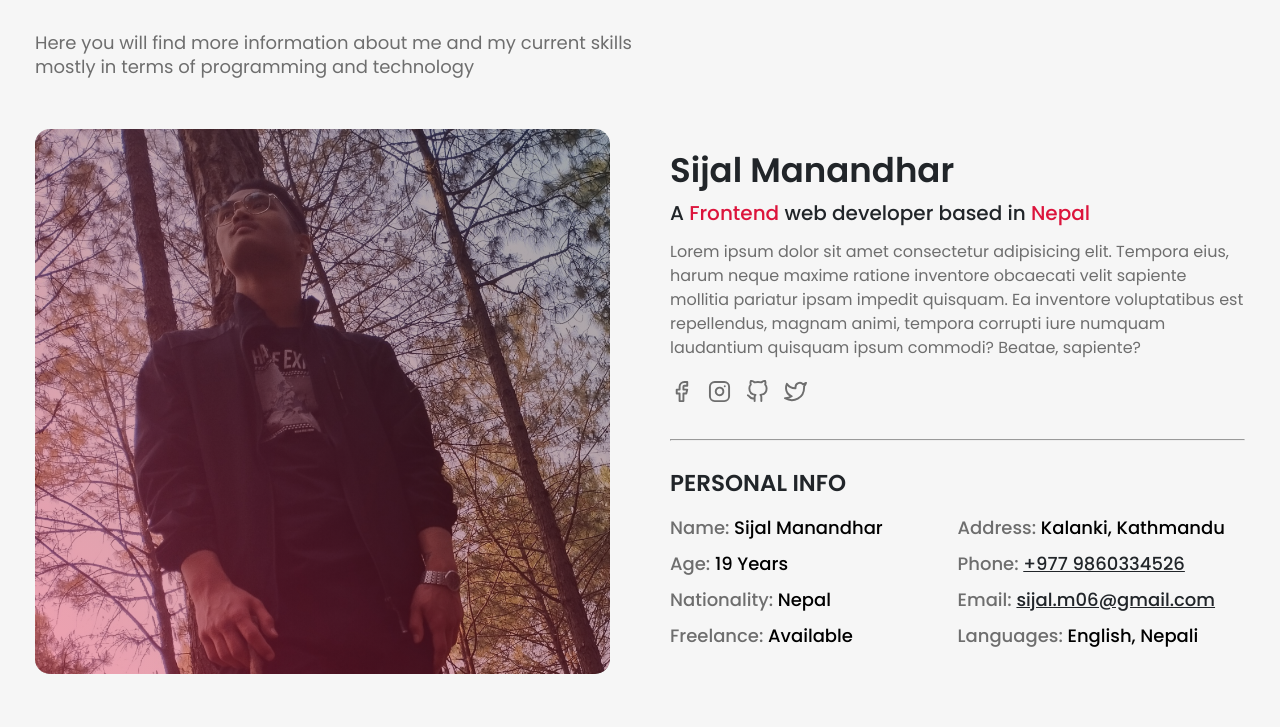
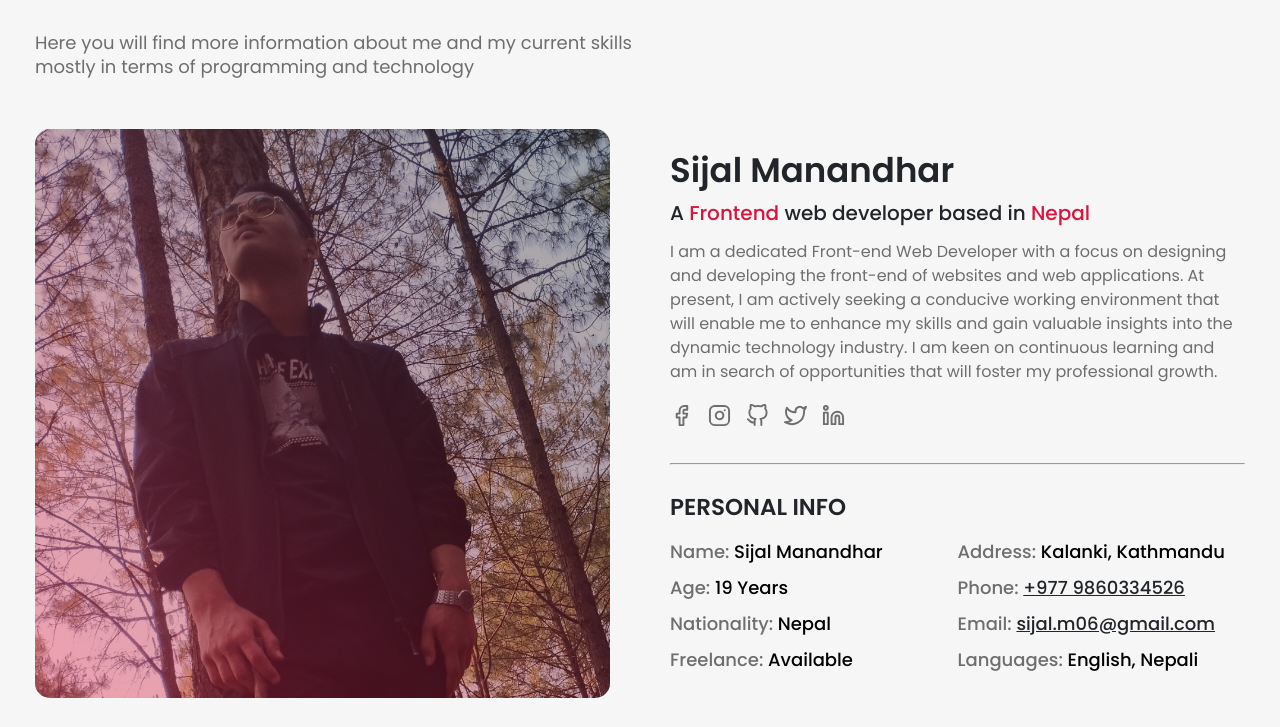
Before and after one commit to sam4web/personal-portfolio, a React (Vite) app: page / in a window 1280 px wide. Shown: the part 968-1695 px from the top of the page. Built offline with nearby package versions, Linux system fonts and the light colour scheme.

Commit message:
updated social links and added description in about section

```diff
--- a/src/components/About.jsx
+++ b/src/components/About.jsx
@@ -30,19 +30,25 @@ const About = () => {
                 <span>Nepal</span>
               </h4>
               <p className='content__info-desc'>
-                Lorem ipsum dolor sit amet consectetur adipisicing elit. Tempora
-                eius, harum neque maxime ratione inventore obcaecati velit
-                sapiente mollitia pariatur ipsam impedit quisquam. Ea inventore
-                voluptatibus est repellendus, magnam animi, tempora corrupti
-                iure numquam laudantium quisquam ipsum commodi? Beatae,
-                sapiente?
+                I am a dedicated Front-end Web Developer with a focus on
+                designing and developing the front-end of websites and web
+                applications. At present, I am actively seeking a conducive
+                working environment that will enable me to enhance my skills and
+                gain valuable insights into the dynamic technology industry. I
+                am keen on continuous learning and am in search of opportunities
+                that will foster my professional growth.
               </p>
               {/* /info-desc */}
 
               <ul className='social-icons'>
                 {socialInfo.map((social) => (
                   <li key={social.id}>
-                    <a href={social.url} title={social.title}>
+                    <a
+                      href={social.url}
+                      title={social.title}
+                      target='_blank'
+                      rel='noreferrer'
+                    >
                       {createReactIcon(social.icon)}
                     </a>
                   </li>
--- a/src/components/Footer.jsx
+++ b/src/components/Footer.jsx
@@ -21,7 +21,12 @@ const Footer = () => {
             <ul className='social-icons'>
               {socialInfo.map((social) => (
                 <li key={social.id}>
-                  <a href={social.url} title={social.title}>
+                  <a
+                    href={social.url}
+                    title={social.title}
+                    target='_blank'
+                    rel='noreferrer'
+                  >
                     {createReactIcon(social.icon)}
                   </a>
                 </li>
--- a/src/db/data.json
+++ b/src/db/data.json
@@ -4,25 +4,31 @@
       "id": 1,
       "title": "facebook",
       "icon": "FacebookIcon",
-      "url": "https://facebook.com"
+      "url": "https://www.facebook.com/profile.php?id=100084842116288"
     },
     {
       "id": 2,
       "title": "instagram",
       "icon": "InstagramIcon",
-      "url": "https://instagram.com"
+      "url": "https://www.instagram.com/czal_mdhr/"
     },
     {
       "id": 3,
       "title": "github",
       "icon": "GithubIcon",
-      "url": "https://github.com"
+      "url": "https://github.com/sam4web/"
     },
     {
       "id": 4,
       "title": "twitter",
       "icon": "TwitterIcon",
       "url": "https://twitter.com"
+    },
+    {
+      "id": 5,
+      "title": "linkedin",
+      "icon": "LinkedinIcon",
+      "url": "https://linkedin.com"
     }
   ],
 
--- a/src/styles/common/__base.scss
+++ b/src/styles/common/__base.scss
@@ -1,4 +1,4 @@
-$global-transition: 200ms color linear, 200ms background-color ease-in-out,
+$global-transition: 100ms color linear, 200ms background-color ease-in-out,
   150ms width linear, 200ms border-color linear, transform 200ms linear,
   margin 220ms linear, 150ms opacity linear, font-weight 150ms linear;
 
```
